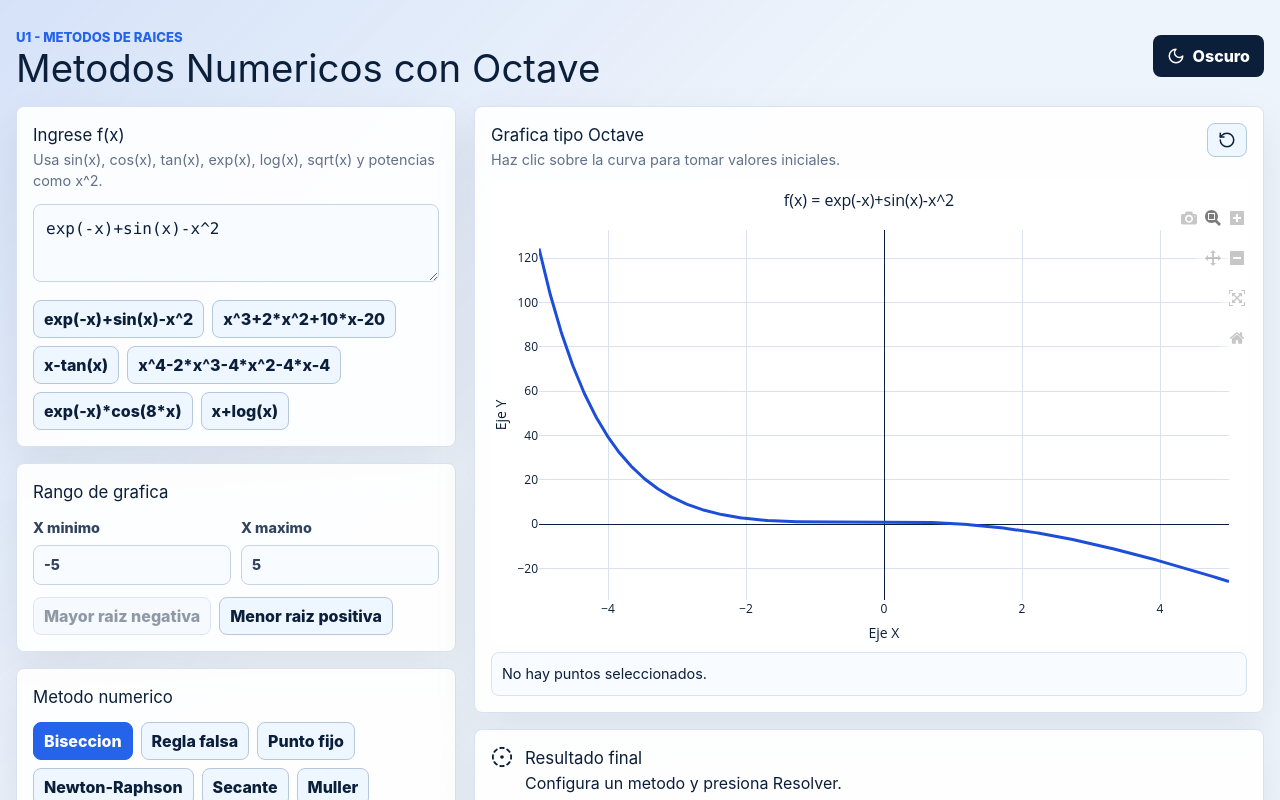
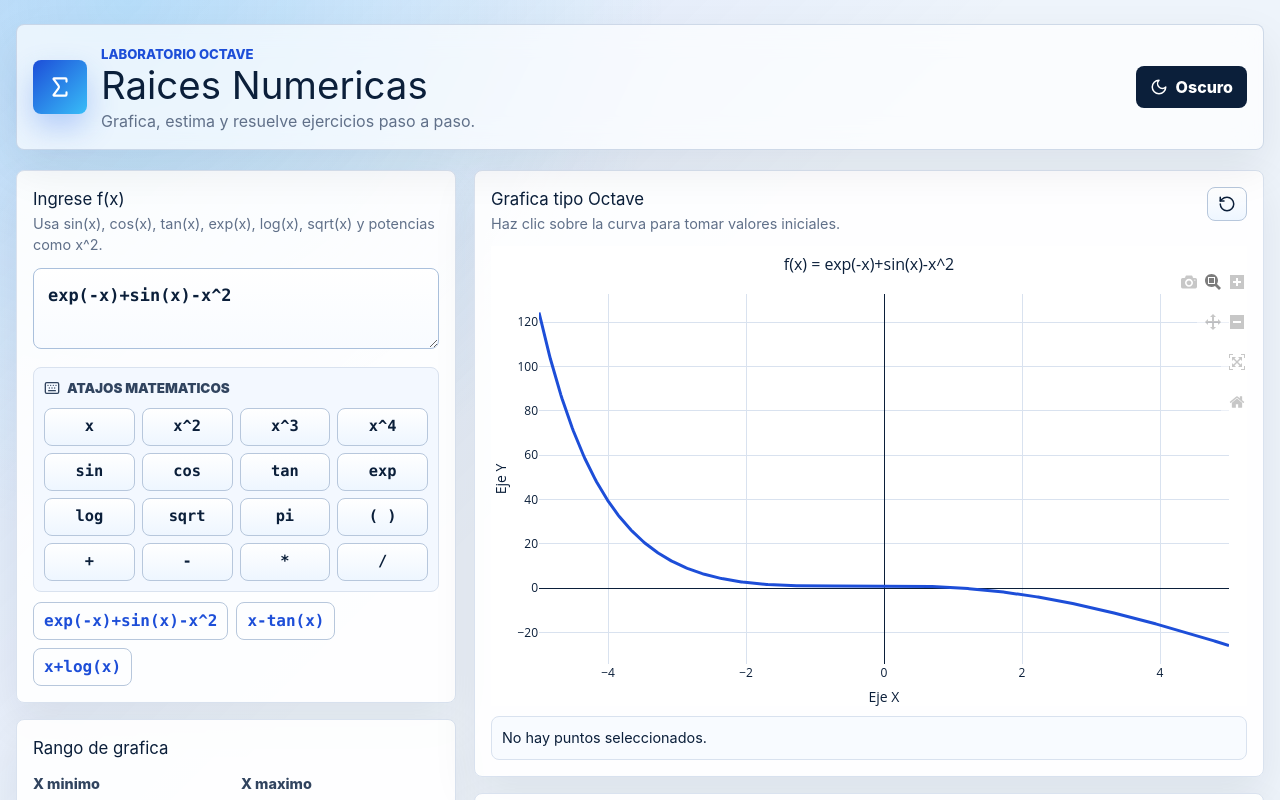
Before and after one commit to mary321mq/App_MNO-iteria-lab, a React (Vite) app: page / in a window 1280 px wide. Shown: the top 800 px of the page. Built offline with nearby package versions, Linux system fonts and the light colour scheme.

Commit message:
Mejora titulo y atajos matematicos

```diff
--- a/src/App.tsx
+++ b/src/App.tsx
@@ -1,5 +1,5 @@
-import { Calculator, History, Moon, Sun, Trash2 } from "lucide-react";
-import { useCallback, useEffect, useMemo, useState } from "react";
+import { Calculator, History, Keyboard, Moon, Sigma, Sun, Trash2 } from "lucide-react";
+import { useCallback, useEffect, useMemo, useRef, useState } from "react";
 import { FunctionGraph } from "./components/FunctionGraph";
 import { IterationTable } from "./components/IterationTable";
 import { ResultCard } from "./components/ResultCard";
@@ -12,13 +12,23 @@ import { methodNames, solveMethod } from "./methods";
 import { clearHistory, deleteHistoryEntry, readHistory, saveHistoryEntry } from "./storage/history";
 import { HistoryEntry, MethodConfig, MethodId, PointSelection, SolveResult } from "./types/numerical";
 
-const examples = [
-  "exp(-x)+sin(x)-x^2",
-  "x^3+2*x^2+10*x-20",
-  "x-tan(x)",
-  "x^4-2*x^3-4*x^2-4*x-4",
-  "exp(-x)*cos(8*x)",
-  "x+log(x)",
+const mathTemplates = [
+  { label: "x", value: "x" },
+  { label: "x^2", value: "x^2" },
+  { label: "x^3", value: "x^3" },
+  { label: "x^4", value: "x^4" },
+  { label: "sin", value: "sin(x)" },
+  { label: "cos", value: "cos(x)" },
+  { label: "tan", value: "tan(x)" },
+  { label: "exp", value: "exp(x)" },
+  { label: "log", value: "log(x)" },
+  { label: "sqrt", value: "sqrt(x)" },
+  { label: "pi", value: "pi" },
+  { label: "( )", value: "()" },
+  { label: "+", value: "+" },
+  { label: "-", value: "-" },
+  { label: "*", value: "*" },
+  { label: "/", value: "/" },
 ];
 
 const defaultConfig: MethodConfig = {
@@ -58,6 +68,7 @@ function App() {
   const [result, setResult] = useState<SolveResult | null>(null);
   const [message, setMessage] = useState("");
   const [history, setHistory] = useState<HistoryEntry[]>([]);
+  const expressionRef = useRef<HTMLTextAreaElement | null>(null);
 
   useEffect(() => {
     setHistory(readHistory());
@@ -88,6 +99,24 @@ function App() {
 
   const updateConfig = <K extends keyof MethodConfig>(key: K, value: MethodConfig[K]) => {
     setConfig((current) => ({ ...current, [key]: value }));
+  };
+
+  const insertTemplate = (value: string) => {
+    const input = expressionRef.current;
+    if (!input) {
+      setExpression((current) => `${current}${value}`);
+      return;
+    }
+
+    const start = input.selectionStart;
+    const end = input.selectionEnd;
+    const next = `${expression.slice(0, start)}${value}${expression.slice(end)}`;
+    const cursorOffset = value === "()" ? 1 : value.endsWith("(x)") ? value.length - 2 : value.length;
+    setExpression(next);
+    requestAnimationFrame(() => {
+      input.focus();
+      input.setSelectionRange(start + cursorOffset, start + cursorOffset);
+    });
   };
 
   const setPoint = (point: PointSelection, target: "a" | "b" | "x0" | "x1" | "x2") => {
@@ -126,9 +155,15 @@ function App() {
   return (
     <main className="app-shell">
       <header className="topbar">
-        <div>
-          <span className="eyebrow">U1 - Metodos de raices</span>
-          <h1>Metodos Numericos con Octave</h1>
+        <div className="brand-block">
+          <div className="brand-mark">
+            <Sigma size={26} />
+          </div>
+          <div>
+            <span className="eyebrow">Laboratorio Octave</span>
+            <h1>Raices Numericas</h1>
+            <p>Grafica, estima y resuelve ejercicios paso a paso.</p>
+          </div>
         </div>
         <button className="theme-toggle" type="button" onClick={() => setDarkMode((value) => !value)}>
           {darkMode ? <Sun size={18} /> : <Moon size={18} />}
@@ -150,9 +185,23 @@ function App() {
               onChange={(event) => setExpression(event.target.value)}
               spellCheck={false}
               className="function-input"
+              ref={expressionRef}
             />
-            <div className="example-list">
-              {examples.map((item) => (
+            <div className="math-pad">
+              <div className="math-pad-title">
+                <Keyboard size={16} />
+                Atajos matematicos
+              </div>
+              <div className="symbol-grid">
+                {mathTemplates.map((item) => (
+                  <button key={item.label} type="button" onClick={() => insertTemplate(item.value)}>
+                    {item.label}
+                  </button>
+                ))}
+              </div>
+            </div>
+            <div className="quick-presets">
+              {["exp(-x)+sin(x)-x^2", "x-tan(x)", "x+log(x)"].map((item) => (
                 <button key={item} type="button" onClick={() => setExpression(item)}>
                   {item}
                 </button>
--- a/src/index.css
+++ b/src/index.css
@@ -17,6 +17,7 @@ body {
   min-width: 320px;
   min-height: 100vh;
   background:
+    radial-gradient(circle at 10% 0%, rgba(56, 189, 248, 0.22), transparent 26%),
     linear-gradient(135deg, rgba(37, 99, 235, 0.12), transparent 34%),
     #eef4fb;
   color: #0b1f3a;
@@ -25,7 +26,8 @@ body {
 
 .dark body {
   background:
-    linear-gradient(135deg, rgba(56, 189, 248, 0.14), transparent 34%),
+    radial-gradient(circle at 10% 0%, rgba(56, 189, 248, 0.18), transparent 28%),
+    linear-gradient(135deg, rgba(37, 99, 235, 0.14), transparent 34%),
     #071528;
   color: #e5eefb;
 }
@@ -57,11 +59,22 @@ button:disabled {
   align-items: center;
   justify-content: space-between;
   gap: 16px;
-  margin-bottom: 18px;
+  margin-bottom: 20px;
+  padding: 16px;
+  border: 1px solid rgba(183, 199, 220, 0.65);
+  border-radius: 8px;
+  background: rgba(255, 255, 255, 0.68);
+  box-shadow: 0 18px 45px rgba(15, 23, 42, 0.08);
+  backdrop-filter: blur(14px);
+}
+
+.dark .topbar {
+  background: rgba(7, 21, 40, 0.72);
+  border-color: rgba(53, 80, 111, 0.9);
 }
 
 .eyebrow {
-  color: #2563eb;
+  color: #1d4ed8;
   font-size: 0.82rem;
   font-weight: 800;
   text-transform: uppercase;
@@ -75,7 +88,7 @@ h2 {
 }
 
 h1 {
-  font-size: clamp(1.8rem, 3vw, 2.8rem);
+  font-size: clamp(1.7rem, 3vw, 2.55rem);
   line-height: 1.05;
 }
 
@@ -86,6 +99,33 @@ h2 {
 p {
   margin: 0;
   line-height: 1.5;
+}
+
+.brand-block {
+  display: flex;
+  align-items: center;
+  gap: 14px;
+}
+
+.brand-block p {
+  color: #607089;
+  margin-top: 4px;
+}
+
+.dark .brand-block p {
+  color: #a9bad2;
+}
+
+.brand-mark {
+  display: grid;
+  place-items: center;
+  width: 54px;
+  height: 54px;
+  border-radius: 8px;
+  background: linear-gradient(135deg, #1d4ed8, #38bdf8);
+  color: white;
+  box-shadow: 0 14px 30px rgba(37, 99, 235, 0.28);
+  flex: 0 0 auto;
 }
 
 .theme-toggle,
@@ -103,6 +143,18 @@ p {
   min-height: 42px;
   padding: 0 14px;
   font-weight: 800;
+  transition:
+    transform 0.16s ease,
+    box-shadow 0.16s ease,
+    background 0.16s ease;
+}
+
+.theme-toggle:hover,
+.solve-button:hover,
+.inline-actions button:hover,
+.ghost-wide:hover {
+  transform: translateY(-1px);
+  box-shadow: 0 12px 24px rgba(15, 23, 42, 0.16);
 }
 
 .dark .theme-toggle,
@@ -165,14 +217,16 @@ p {
   width: 100%;
   min-height: 78px;
   resize: vertical;
-  border: 1px solid #c7d4e5;
+  border: 1px solid #aac0dc;
   border-radius: 8px;
-  padding: 12px;
-  background: #f8fbff;
+  padding: 14px;
+  background: linear-gradient(180deg, #ffffff, #f8fbff);
   color: inherit;
   font-family: Consolas, Monaco, monospace;
-  font-size: 1rem;
+  font-size: 1.06rem;
+  font-weight: 700;
   box-sizing: border-box;
+  box-shadow: inset 0 1px 0 rgba(255, 255, 255, 0.85);
 }
 
 input,
@@ -207,7 +261,8 @@ label {
   color: #d7e5f6;
 }
 
-.example-list,
+.math-pad,
+.quick-presets,
 .exam-tools,
 .method-grid {
   display: flex;
@@ -216,34 +271,103 @@ label {
   margin-top: 12px;
 }
 
-.example-list button,
+.math-pad {
+  display: grid;
+  gap: 10px;
+  border: 1px solid #d9e2ef;
+  border-radius: 8px;
+  background: #f3f8ff;
+  padding: 10px;
+}
+
+.dark .math-pad {
+  background: #0a203b;
+  border-color: #35506f;
+}
+
+.math-pad-title {
+  display: inline-flex;
+  align-items: center;
+  gap: 7px;
+  color: #31445f;
+  font-size: 0.84rem;
+  font-weight: 900;
+  text-transform: uppercase;
+  letter-spacing: 0;
+}
+
+.dark .math-pad-title {
+  color: #d7e5f6;
+}
+
+.symbol-grid {
+  display: grid;
+  grid-template-columns: repeat(4, minmax(0, 1fr));
+  gap: 7px;
+}
+
+.symbol-grid button,
+.quick-presets button,
 .exam-tools button,
 .method-grid button,
 .point-card button,
 .icon-action {
   border: 1px solid #b7c7dc;
   border-radius: 8px;
-  background: #eef6ff;
+  background: linear-gradient(180deg, #ffffff, #eef6ff);
   color: #0b1f3a;
   min-height: 34px;
   padding: 6px 10px;
   font-weight: 800;
+  transition:
+    transform 0.14s ease,
+    border-color 0.14s ease,
+    box-shadow 0.14s ease;
 }
 
-.dark .example-list button,
+.symbol-grid button {
+  min-height: 38px;
+  font-family: Consolas, Monaco, monospace;
+  font-size: 0.96rem;
+}
+
+.quick-presets {
+  margin-top: 10px;
+}
+
+.quick-presets button {
+  font-family: Consolas, Monaco, monospace;
+  color: #1d4ed8;
+  background: transparent;
+}
+
+.symbol-grid button:hover,
+.quick-presets button:hover,
+.exam-tools button:hover,
+.method-grid button:hover,
+.point-card button:hover,
+.icon-action:hover {
+  transform: translateY(-1px);
+  border-color: #2563eb;
+  box-shadow: 0 10px 22px rgba(37, 99, 235, 0.14);
+}
+
+.dark .symbol-grid button,
+.dark .quick-presets button,
 .dark .exam-tools button,
 .dark .method-grid button,
 .dark .point-card button,
 .dark .icon-action {
-  background: #102b4d;
+  background: linear-gradient(180deg, #17375e, #102b4d);
   border-color: #35506f;
   color: #d7e5f6;
 }
 
 .method-grid button.active {
-  background: #2563eb;
+  background: linear-gradient(135deg, #1d4ed8, #38bdf8);
   border-color: #2563eb;
   color: white;
+  box-shadow: 0 14px 28px rgba(37, 99, 235, 0.24);
 }
 
 .field-grid {
@@ -262,7 +386,7 @@ label {
 .solve-button {
   width: 100%;
   margin-top: 14px;
-  background: #2563eb;
+  background: linear-gradient(135deg, #1d4ed8, #38bdf8);
 }
 
 .status-message {
@@ -457,6 +581,15 @@ th {
     flex-direction: column;
   }
 
+  .brand-block {
+    align-items: flex-start;
+  }
+
+  .brand-mark {
+    width: 46px;
+    height: 46px;
+  }
+
   .field-grid.two,
   .field-grid.three,
   .summary-grid {
@@ -467,6 +600,10 @@ th {
     grid-template-columns: 1fr;
   }
 
+  .symbol-grid {
+    grid-template-columns: repeat(3, minmax(0, 1fr));
+  }
+
   .plot-shell {
     height: 330px;
   }
```
